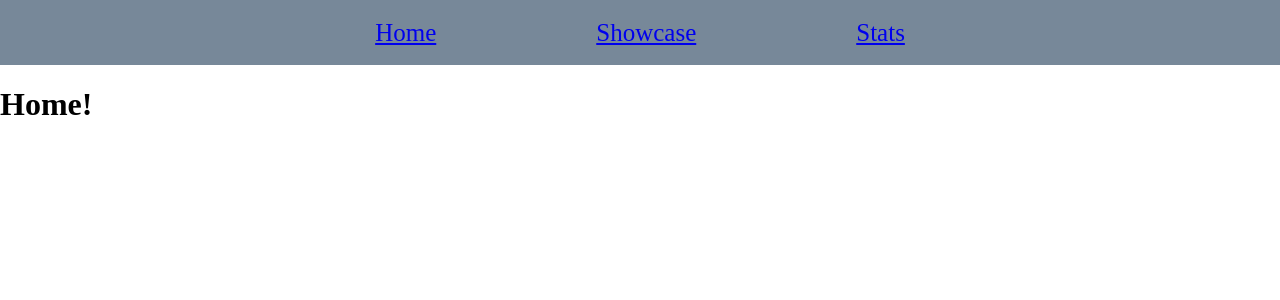
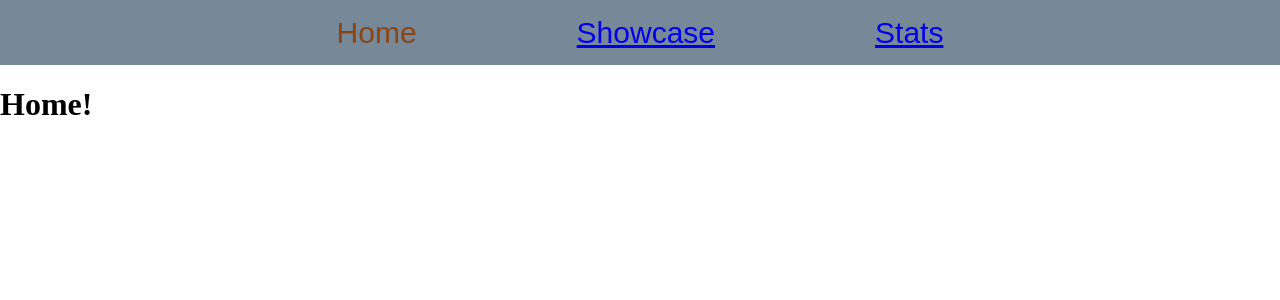
Before and after one commit to LouieGomez-hub/phase-2-project, a React (Create React App) app: page / in a window 1280 px wide. Shown: the top 300 px of the page. Built offline with nearby package versions, Linux system fonts and the light colour scheme.

Commit message:
navbar css

```diff
--- a/src/index.css
+++ b/src/index.css
@@ -7,6 +7,15 @@ body {
   justify-content: center;
   gap: 10rem;
   background-color: lightslategray;
-  font-size: 25px;
+  font-size: 30px;
   line-height: 65px;
 }
+
+.active {
+  text-decoration: none;
+  color: saddlebrown;
+}
+
+a {
+  font-family: fantasy;
+}
```
